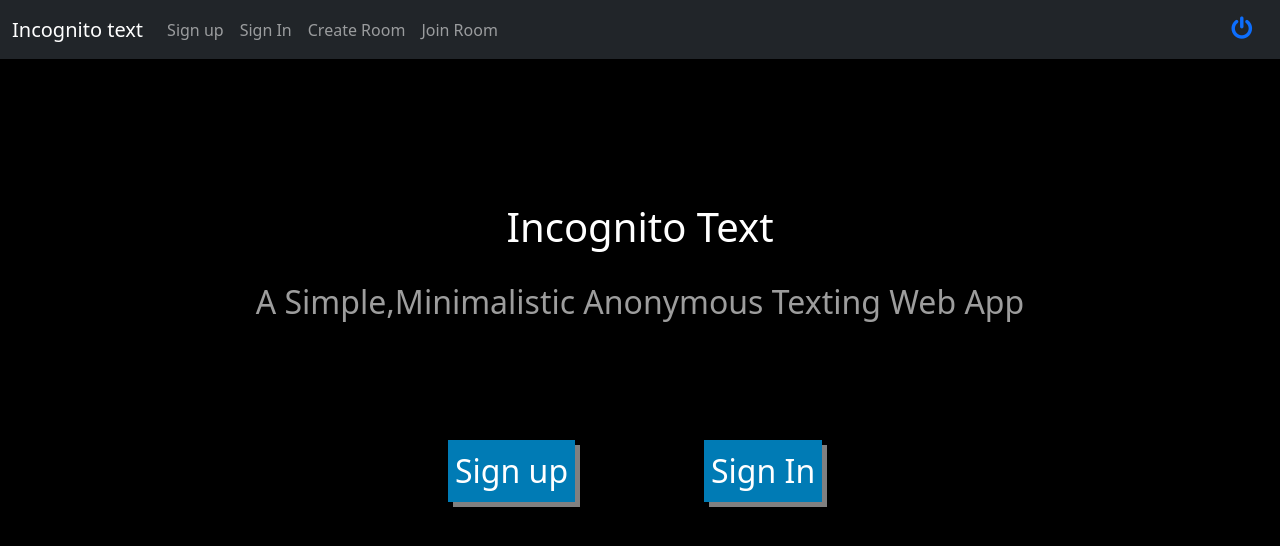
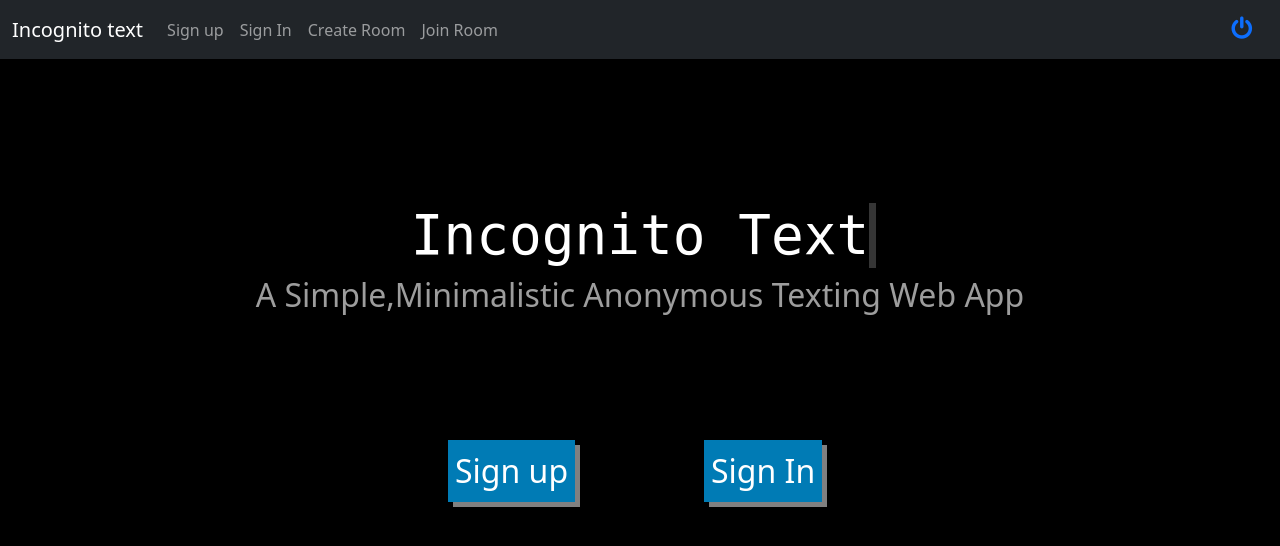
Before and after one commit to parzival979/incognito-text, a Flask app: page / in a window 1280 px wide. Shown: the top 546 px of the page. Run offline with Flask 2, Linux system fonts and the light colour scheme.

Commit message:
Typing animations added

```diff
--- a/templates/home.html
+++ b/templates/home.html
@@ -3,7 +3,7 @@
 {% block content %}
 <br><br><br><br><br><br>
       <div class="typing">
-        <h1 style="text-align:center; color:white;">Incognito Text</h1>
+        <h1 id="IT" style="text-align:center; color:white;">Incognito Text</h1>
         <br>
         <h2 style="text-align:center; ">A Simple,Minimalistic Anonymous Texting Web App</h2>
       </div>
--- a/templates/main.html
+++ b/templates/main.html
@@ -24,6 +24,7 @@
         }
         .typing{
           color: rgba(255, 255, 255, 0.615);
+          text-align:center;
         }
         .button:hover {
           background-position:-400px;
@@ -196,6 +197,65 @@
           left: 25%; top:30%;
           color:rgba(245, 245, 245, 0.654);
         }
+        #IT{
+          font-size: clamp(1rem, 3vw + 1rem, 4rem);
+          position: relative;
+          font-family: "Source Code Pro", monospace;
+          position: relative;
+          width: max-content;
+          display: inline-block;
+          text-align: left;
+        }
+
+        :root {
+        --bg-color: rgb(0, 0, 0);
+        --typewriterSpeed: 4s;
+        --typewriterCharacters: 24;
+      }
+
+        #IT::before,
+        #IT::after{
+          content: "";
+          position: absolute;
+          text-align: center;
+          top: 0;
+          right: 0;
+          bottom: 0;
+          left: 0;
+
+        }
+
+        #IT::before {
+          background: var(--bg-color);
+          animation: typewriter var(--typewriterSpeed)
+            steps(var(--typewriterCharacters)) 1s forwards;
+        }
+
+        #IT::after {
+          width: 0.125em;
+          background: rgb(255, 255, 255);
+          animation: typewriter var(--typewriterSpeed)
+              steps(var(--typewriterCharacters)) 1s forwards,
+            blink 750ms steps(var(--typewriterCharacters)) infinite;
+        }
+        @keyframes typewriter {
+          to {
+            left: 100%;
+          }
+        }
+
+        @keyframes blink {
+          to {
+            background: transparent;
+          }
+        }
+
+        @keyframes fadeInUp {
+          to {
+            opacity: 1;
+            transform: translateY(0);
+          }
+        }
     </style>
 </head>
 <body>
```
Also changed, not shown: myDB.db.
